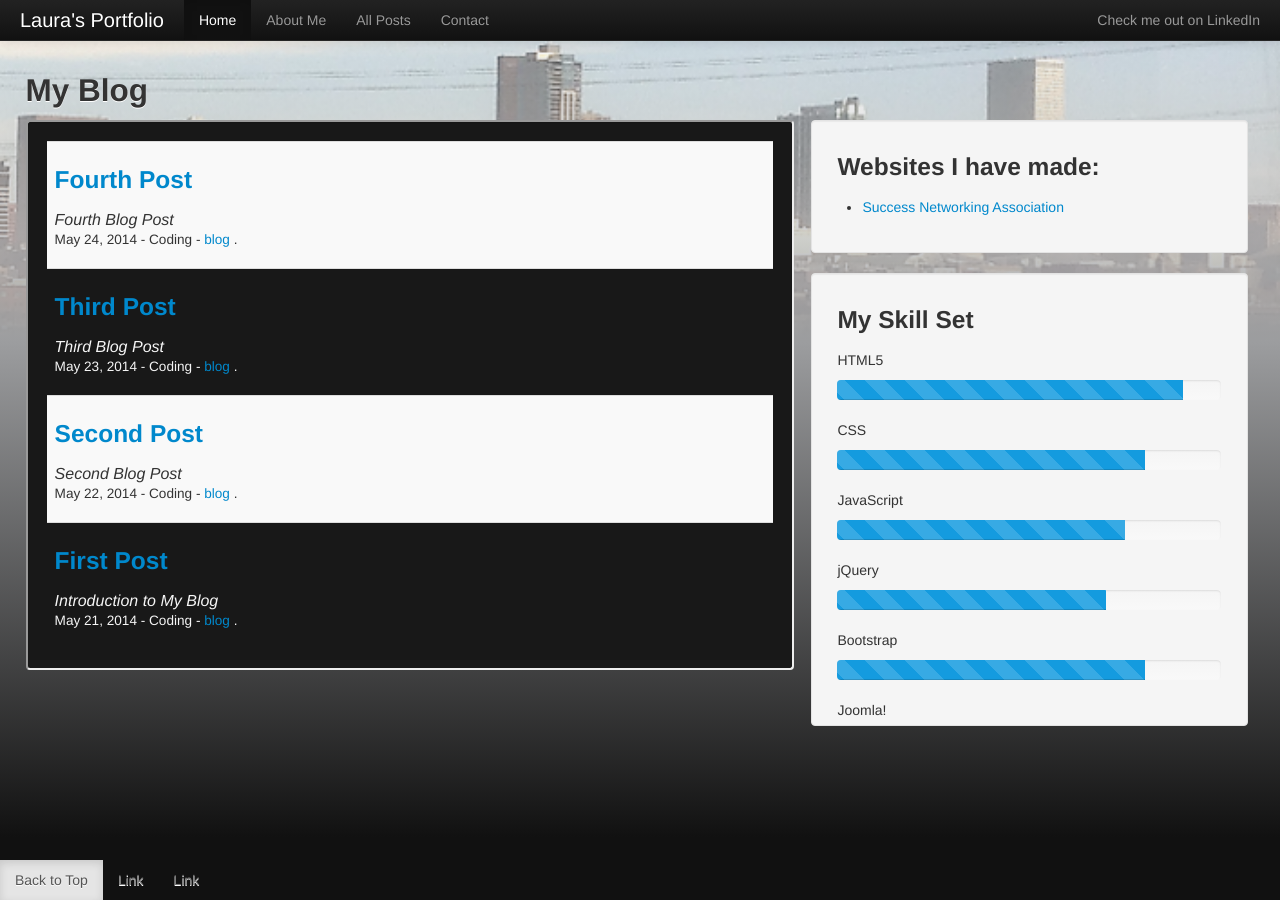
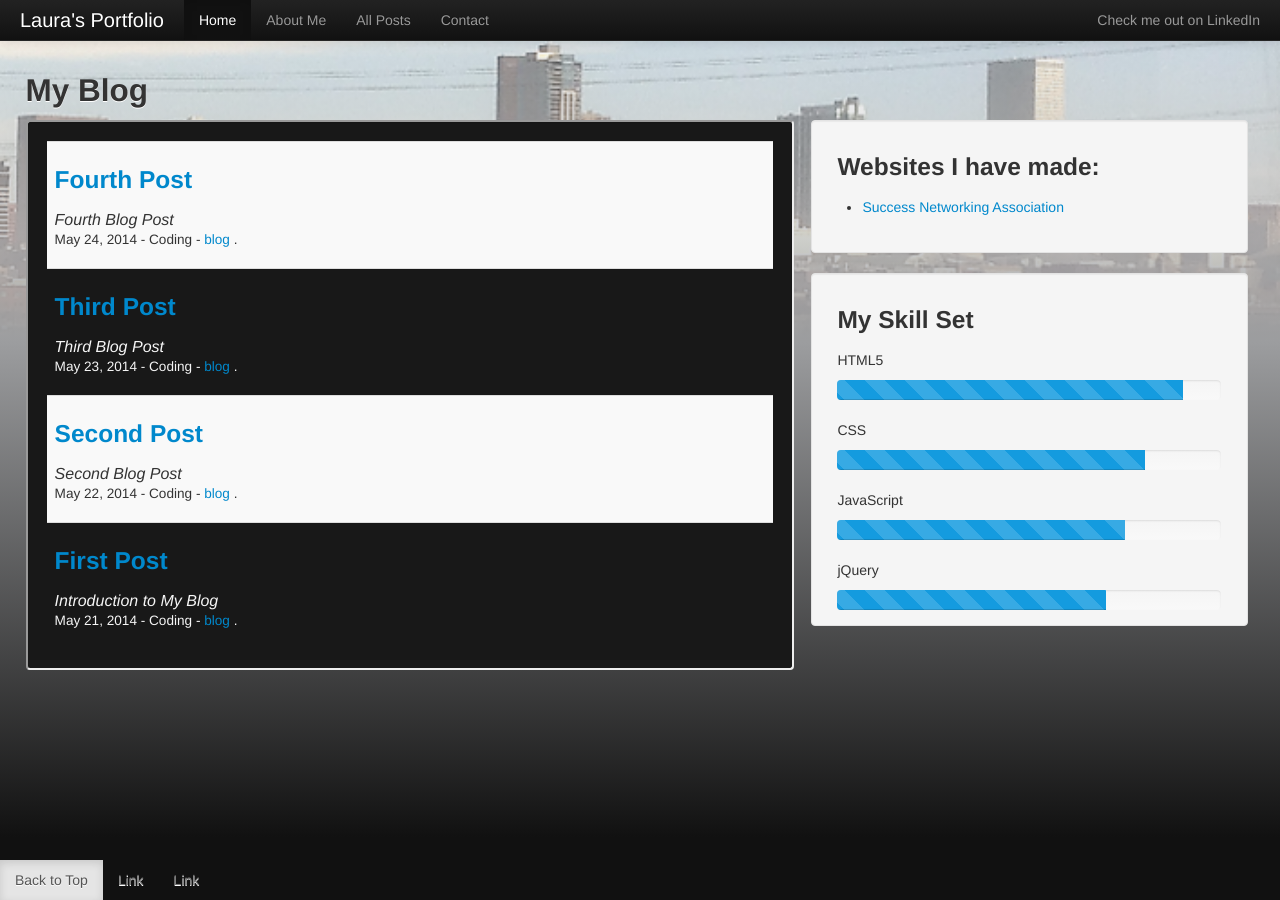
Before and after one commit to LauraR6561/Laurar6561.github.io, a Jekyll site: the page built from index.html, in a window 1280 px wide. Built offline with Jekyll 4.4.1, drawn with Linux system fonts in a browser that asks for light colours; Markdown is read by kramdown in place of the engine named in the settings.

Commit message:
changed max-height

```diff
--- a/css/template.css
+++ b/css/template.css
@@ -48,7 +48,7 @@ filter: progid:DXImageTransform.Microsoft.gradient( startColorstr='#00000000', e
     margin-right: 2.5%;
     float:right;
     padding:2%;
-    max-height: 400px;
+    max-height: 300px;
     overflow: auto;
 }
 
```
Lines whose indentation alone changed are shown as unchanged.
